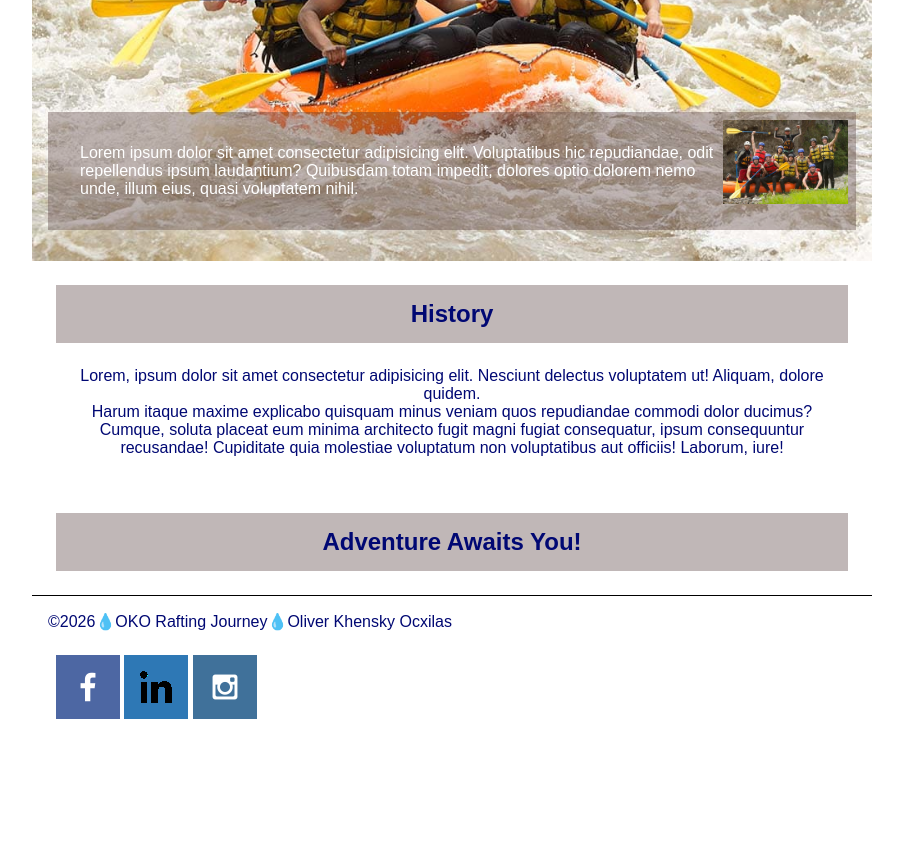
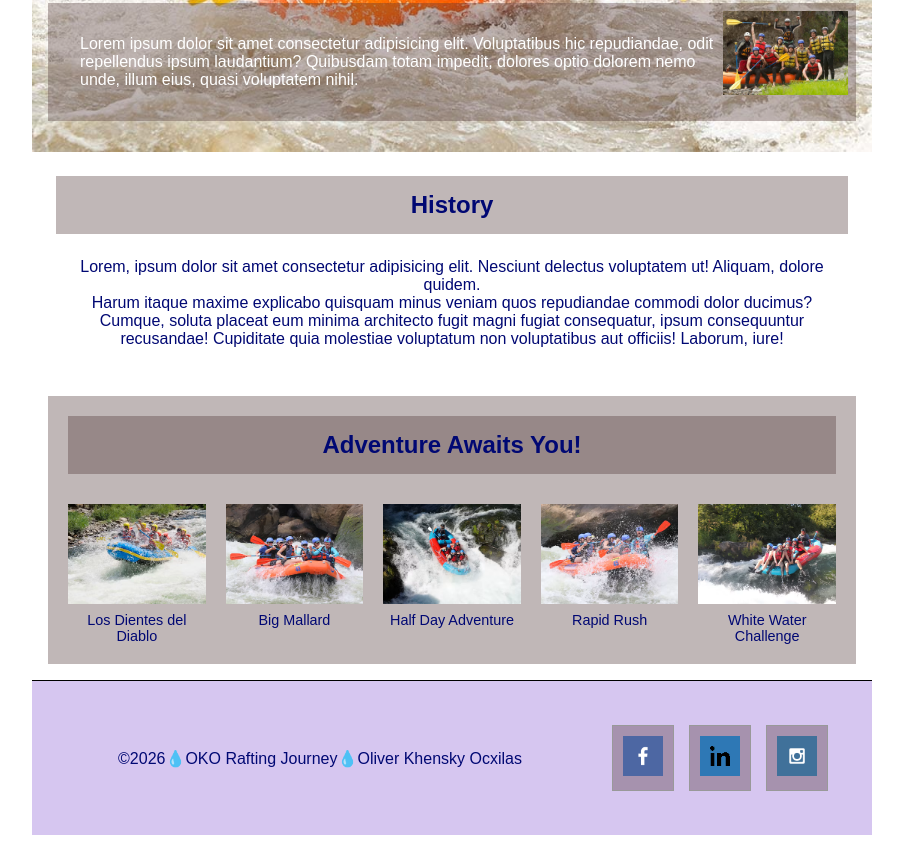
Before and after one commit to Ollionnaire/wdd130, a plain HTML site: page wwr/about.html in a window 1280 px wide. Shown: the part 562-1412 px from the top of the page, without its empty margins (188-1091 px from the left). Before the commit the page ends 1309 px from the top, so only its background shows below. Drawn offline with Linux system fonts and the light colour scheme.

Commit message:
Rafting Site – Update About Us Page

```diff
--- a/wwr/about.html
+++ b/wwr/about.html
@@ -35,8 +35,28 @@
             <h2>History</h2>
             <p>Lorem, ipsum dolor sit amet consectetur adipisicing elit. Nesciunt delectus voluptatem ut! Aliquam, dolore quidem. <br>Harum itaque maxime explicabo quisquam minus veniam quos repudiandae commodi dolor ducimus? Cumque, soluta placeat eum minima architecto fugit magni fugiat consequatur, ipsum consequuntur recusandae! Cupiditate quia molestiae voluptatum non voluptatibus aut officiis! Laborum, iure!</p>
         </section>
-        <section>
+        <section class="adventures">
             <h2>Adventure Awaits You!</h2>
+            <figure>
+                <img src="images/adventure1.avif" alt="Los Dientes del Diablo">
+                <figcaption>Los Dientes del Diablo</figcaption>
+            </figure>
+            <figure>
+                <img src="images/adventure2.avif" alt="Big Mallard">
+                <figcaption>Big Mallard</figcaption>
+            </figure>
+            <figure>
+                <img src="images/adventure3.avif" alt="Half Day Adventure">
+                <figcaption>Half Day Adventure</figcaption>
+            </figure>
+            <figure>
+                <img src="images/adventure4.avif" alt="Rapid Rush">
+                <figcaption>Rapid Rush</figcaption>
+            </figure>
+            <figure>
+                <img src="images/adventure5.avif" alt="White Water Challenge">
+                <figcaption>White Water Challenge</figcaption>
+            </figure>
         </section>
     </main>
     <footer>
--- a/wwr/styles/rafting.css
+++ b/wwr/styles/rafting.css
@@ -20,6 +20,29 @@ body {
 header, main, footer {
   width: 840px;
   margin: 0 auto;
+  margin-bottom: 15px;
+}
+
+header {
+  display: grid;
+  grid-template-columns: 1fr 1fr;
+}
+
+nav ul {
+    display: flex;
+    list-style: none;
+    padding: 0;
+    margin: 0;
+}
+
+nav a {
+    display: block;
+    text-align: center;
+    padding: 10px;
+    text-decoration: none;
+    border: 1px solid #999;
+    background-color: var(--accent2-color);
+    color: var(--accent1-color);
 }
 
 h1, h2 {
@@ -89,3 +112,59 @@ footer {
 footer p {
     padding: 0px;
 }
+
+.adventures {
+    display: grid;
+    grid-template-columns: repeat(5, 1fr);
+    gap: 20px;
+    padding: 20px;
+    text-align: center;
+    background-color: var(--accent2-color);
+}
+
+.adventures h2 {
+    grid-column: 1 / -1;
+    margin-bottom: 10px;
+}
+
+.adventures figure {
+    margin: 0;
+}
+
+.adventures img {
+    width: 100%;
+    max-width: 150px;
+    height: 100px;
+    object-fit: cover;
+    display: block;
+    margin: 0 auto;
+}
+
+.adventures figcaption {
+    margin-top: 8px;
+    font-size: 0.9rem;
+}
+
+footer {
+    display: flex;
+    justify-content: space-between;
+    align-items: center;
+    padding: 20px;
+    background-color: #d6c6f0;
+}
+
+footer p {
+    margin: 0;
+    flex: 1;
+    text-align: center;
+}
+
+.socialmedia {
+    display: flex;
+    gap: 15px;
+}
+
+.socialmedia img {
+    width: 40px;
+    height: 40px;
+}
```
Also changed, not shown: wwr/images/adventure1.avif (added), wwr/images/adventure2.avif (added), wwr/images/adventure3.avif (added), wwr/images/adventure4.avif (added), wwr/images/adventure5.avif (added).
